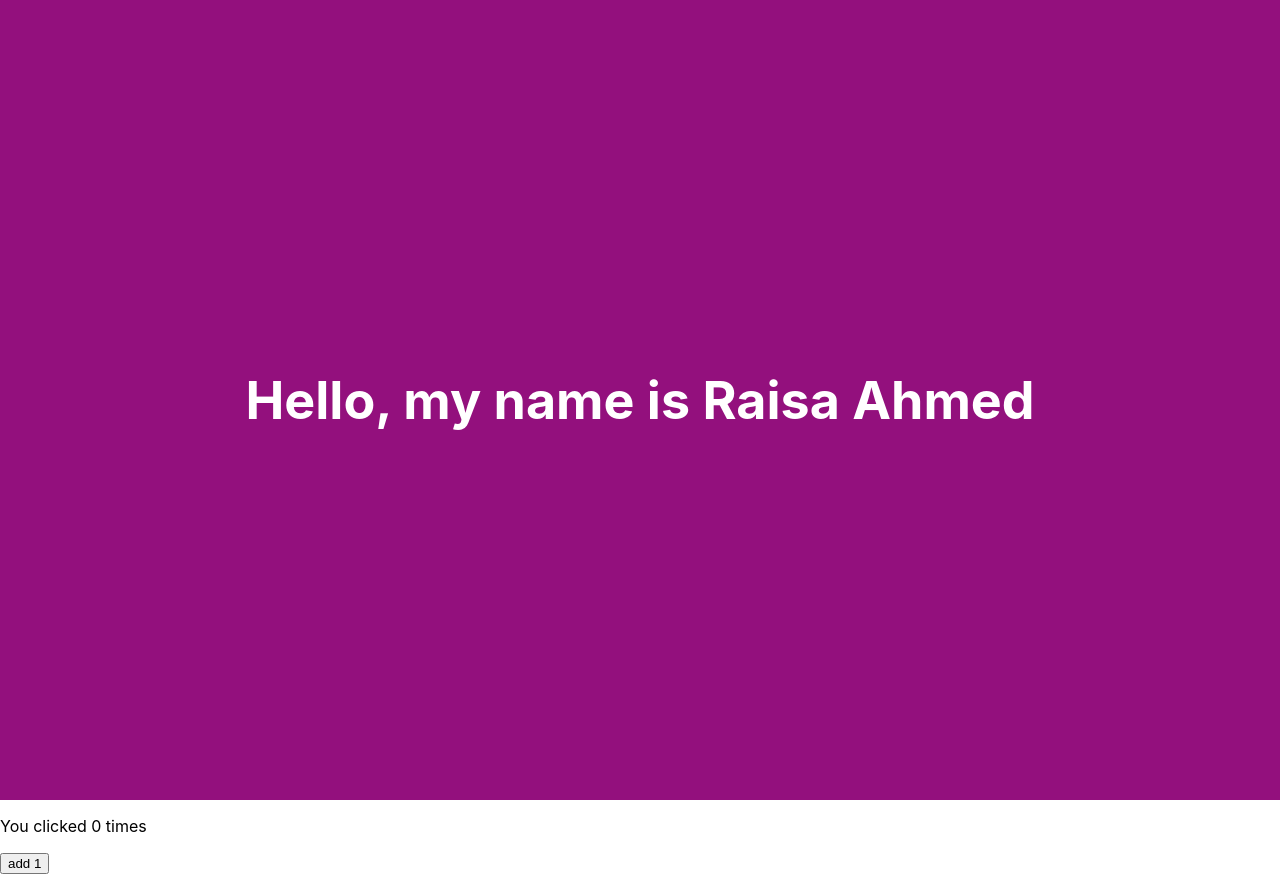
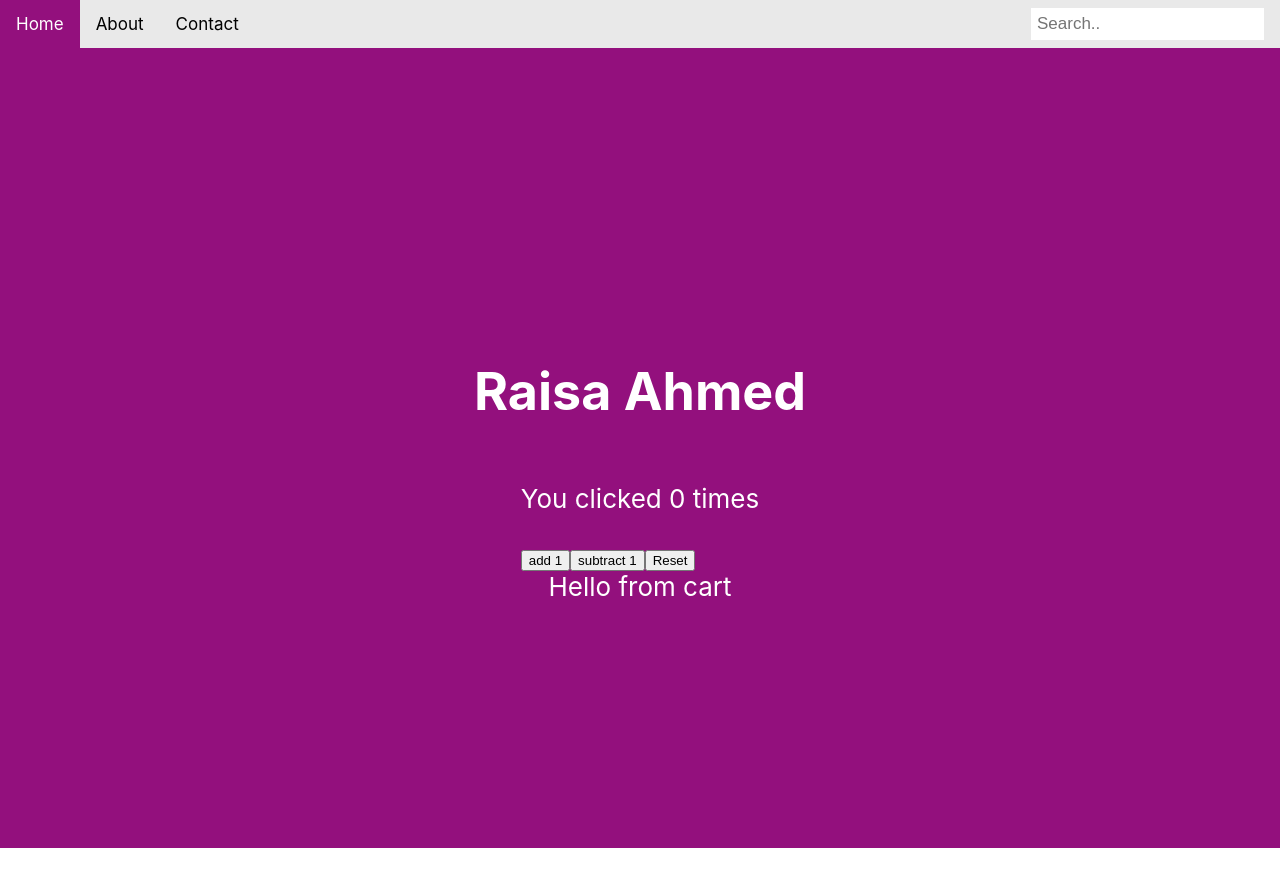
Before and after one commit to Raisa-A/day1-demo, a React (Create React App) app: page / in a window 1280 px wide. After the commit the page ends 848 px from the top, so only its background shows below. Built offline with nearby package versions, Linux system fonts and the light colour scheme.

Commit message:
first commit as mysite

```diff
--- a/package.json
+++ b/package.json
@@ -1,5 +1,5 @@
 {
-  "name": "day1-demo",
+  "name": "my-site",
   "version": "0.1.0",
   "private": true,
   "dependencies": {
--- a/src/App.css
+++ b/src/App.css
@@ -28,6 +28,60 @@
   color: #61dafb;
 }
 
+/* Add a black background color to the top navigation bar */
+.topnav {
+  overflow: hidden;
+  background-color: #e9e9e9;
+}
+
+/* Style the links inside the navigation bar */
+.topnav a {
+  float: left;
+  display: block;
+  color: black;
+  text-align: center;
+  padding: 14px 16px;
+  text-decoration: none;
+  font-size: 17px;
+}
+
+/* Change the color of links on hover */
+.topnav a:hover {
+  background-color: #ddd;
+  color: black;
+}
+
+/* Style the "active" element to highlight the current page */
+.topnav a.active {
+  background-color: #93107d;
+  color: white;
+}
+
+/* Style the search box inside the navigation bar */
+.topnav input[type=text] {
+  float: right;
+  padding: 6px;
+  border: none;
+  margin-top: 8px;
+  margin-right: 16px;
+  font-size: 17px;
+}
+
+/* When the screen is less than 600px wide, stack the links and the search field vertically instead of horizontally */
+@media screen and (max-width: 600px) {
+  .topnav a, .topnav input[type=text] {
+    float: none;
+    display: block;
+    text-align: left;
+    width: 100%;
+    margin: 0;
+    padding: 14px;
+  }
+  .topnav input[type=text] {
+    border: 1px solid #ccc;
+  }
+}
+
 @keyframes App-logo-spin {
   from {
     transform: rotate(0deg);
--- a/src/App.js
+++ b/src/App.js
@@ -1,20 +1,34 @@
 import logo from "./logo.svg";
 import { useState } from "react";
 import "./App.css";
-
+import Button from "./components/Button";
+import Cart from "./components/Cart";
 
 function App() {
   const [count, setCount] = useState(0);
 
+  function searchHelper(i) {
+    console.log(i)
+  }
+
+
   return (
     <>
+      <div className="topnav">
+        <a className="active" href="#home">
+          Home
+        </a>
+        <a href="#about">About</a>
+        <a href="#contact">Contact</a>
+        <input type="text" placeholder="Search.." onChange={searchHelper} value={searchHelper} />
+      </div>
       <div className="App-header">
-        <h1> Hello, my name is Raisa Ahmed</h1>
+        <marquee>Welcome to my site!</marquee>
+        <h1> Raisa Ahmed</h1>
+        <Button />
+        <Cart />
       </div>
-      <div>
-      <p>You clicked {count} times</p>
-      <button onClick={() => setCount(count + 1)}>add 1 </button>
-    </div>
+
     </>
   );
 }
--- /dev/null
+++ b/src/components/Button.js
@@ -0,0 +1,20 @@
+import { useState } from "react";
+
+function Button() {
+    const [count, setCount] = useState(0);
+
+    return (
+
+        <div>
+        <p>You clicked {count} times</p>
+        <button onClick={() => setCount(count + 1)}>add 1 </button>
+        <button onClick={() => setCount(count - 1)}>subtract 1 </button>
+        <button onClick={() => setCount(0)}>Reset </button>
+
+        </div>
+
+
+    );
+  }
+
+  export default Button;
--- /dev/null
+++ b/src/components/Cart.js
@@ -0,0 +1,13 @@
+import React from "react";
+
+class Cart extends React.Component {
+  render() {
+    return (
+      <div>
+        Hello from cart
+      </div>
+    );
+  }
+}
+
+export default Cart;
```
